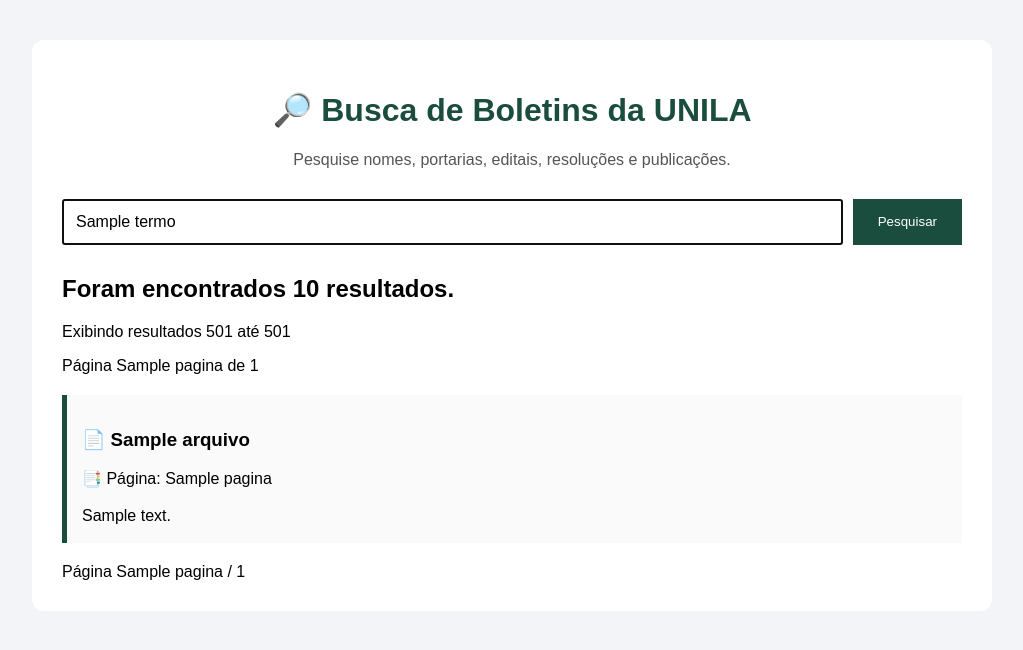
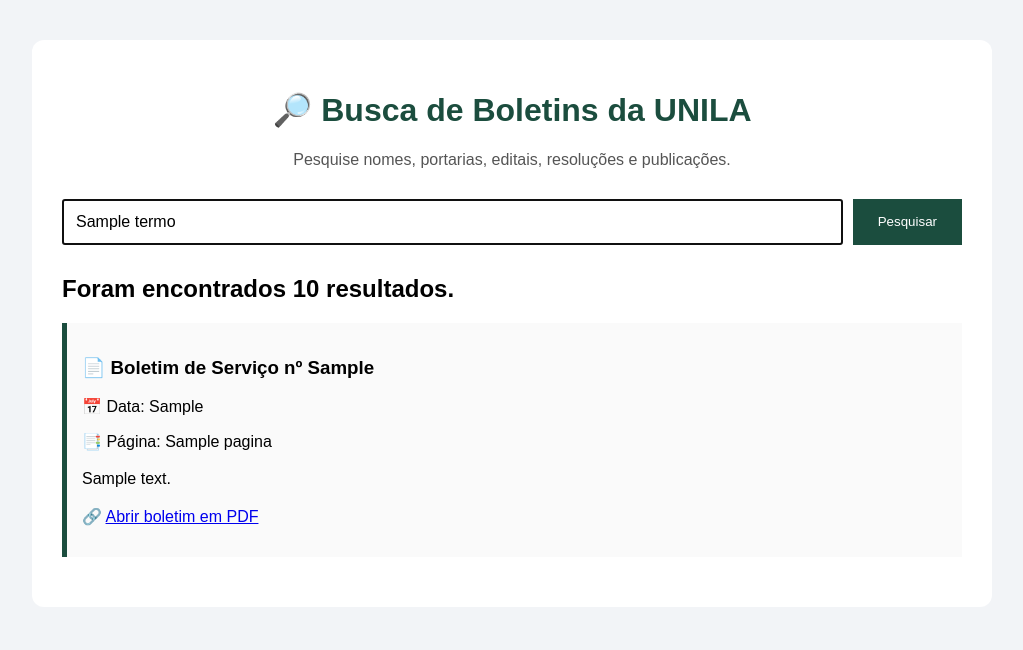
Before and after one commit to brunopsfoz-cell/busca-boletins, a Flask app: template templates/index.html in a window 1280 px wide. Shown: the top 650 px of the page, without its empty margins (128-1151 px from the left). Run offline with Flask 3, Linux system fonts and the light colour scheme; the template is opened without the code that fills it: most values are stand-ins (such as "Sample title", 1, 10 or a date in 2020).

Commit message:
Adicionar links dos boletins e informações

```diff
--- a/app.py
+++ b/app.py
@@ -55,6 +55,10 @@ def verificar_banco():
             "SELECT count(*) FROM paginas_fts"
         )
 
+        conn.execute(
+            "SELECT count(*) FROM documentos"
+        )
+
         conn.close()
 
         print("Banco OK")
@@ -96,6 +100,7 @@ def executar_busca(cursor, consulta, termo, peso):
 
     resultados = []
 
+
     for linha in cursor.fetchall():
 
         resultados.append(
@@ -103,11 +108,16 @@ def executar_busca(cursor, consulta, termo, peso):
                 "arquivo": linha["arquivo"],
                 "pagina": linha["pagina"],
                 "texto": linha["texto"],
+                "url": linha["url"],
+                "numero_boletim": linha["numero_boletim"],
+                "data_boletim": linha["data_boletim"],
                 "peso": peso
             }
         )
 
+
     return resultados
+
 
 
 
@@ -120,6 +130,51 @@ def buscar_nome(cursor, termo):
     palavras = termo.split()
 
 
+
+    consulta_base = """
+        SELECT
+
+            paginas_fts.arquivo,
+
+            paginas_fts.pagina,
+
+
+            snippet(
+                paginas_fts,
+                2,
+                '<mark>',
+                '</mark>',
+                '...',
+                300
+            ) AS texto,
+
+
+            documentos.url,
+
+            boletins_info.numero_boletim,
+
+            boletins_info.data_boletim
+
+
+        FROM paginas_fts
+
+
+        LEFT JOIN documentos
+
+        ON paginas_fts.arquivo = documentos.arquivo
+
+
+        LEFT JOIN boletins_info
+
+        ON paginas_fts.arquivo = boletins_info.arquivo
+
+
+        WHERE paginas_fts MATCH ?
+    """
+
+
+
+
     # ==================================================
     # 1 - NOME COMPLETO EXATO
     # ==================================================
@@ -129,34 +184,21 @@ def buscar_nome(cursor, termo):
 
     resultados += executar_busca(
         cursor,
-        """
-        SELECT
-            arquivo,
-            pagina,
-            snippet(
-                paginas_fts,
-                2,
-                '<mark>',
-                '</mark>',
-                '...',
-                250
-            ) AS texto
-        FROM paginas_fts
-        WHERE paginas_fts MATCH ?
-        """,
+        consulta_base,
         frase,
         100
     )
 
 
 
+
+
     # ==================================================
     # 2 - PROXIMIDADE
-    # Ex:
-    # ROBERTO NEAR CESAR NEAR COELHO
     # ==================================================
 
     if len(palavras) > 1:
+
 
         proximidade = " NEAR ".join(
             palavras
@@ -165,100 +207,73 @@ def buscar_nome(cursor, termo):
 
         resultados += executar_busca(
             cursor,
-            """
-            SELECT
-                arquivo,
-                pagina,
-                snippet(
-                    paginas_fts,
-                    2,
-                    '<mark>',
-                    '</mark>',
-                    '...',
-                    250
-                ) AS texto
-            FROM paginas_fts
-            WHERE paginas_fts MATCH ?
-            """,
+            consulta_base,
             proximidade,
             80
         )
 
 
 
+
+
+
     # ==================================================
-    # 3 - PELO MENOS DUAS PALAVRAS
+    # 3 - TODAS AS PALAVRAS
     # ==================================================
 
     if len(palavras) > 1:
 
-        duas_palavras = " AND ".join(
+
+        todas = " AND ".join(
             palavras
         )
 
 
         resultados += executar_busca(
             cursor,
-            """
-            SELECT
-                arquivo,
-                pagina,
-                snippet(
-                    paginas_fts,
-                    2,
-                    '<mark>',
-                    '</mark>',
-                    '...',
-                    250
-                ) AS texto
-            FROM paginas_fts
-            WHERE paginas_fts MATCH ?
-            """,
-            duas_palavras,
+            consulta_base,
+            todas,
             50
         )
 
 
 
+
+
+
+
     # ==================================================
-    # 4 - PALAVRAS SEPARADAS
+    # 4 - PALAVRAS SOLTAS
     # ==================================================
 
     resultados += executar_busca(
         cursor,
-        """
-        SELECT
-            arquivo,
-            pagina,
-            snippet(
-                paginas_fts,
-                2,
-                '<mark>',
-                '</mark>',
-                '...',
-                250
-            ) AS texto
-        FROM paginas_fts
-        WHERE paginas_fts MATCH ?
-        """,
+        consulta_base,
         termo,
         20
     )
 
 
 
+
+
+
     # Remove duplicados
+
     vistos = set()
 
     final = []
 
 
+
     for r in resultados:
+
 
         chave = (
             r["arquivo"],
             r["pagina"]
         )
+
 
         if chave not in vistos:
 
@@ -268,7 +283,10 @@ def buscar_nome(cursor, termo):
 
 
 
-    # Ordena pela relevância
+
+
+    # Mais relevantes primeiro
+
     final.sort(
         key=lambda x: x["peso"],
         reverse=True
@@ -286,6 +304,7 @@ def buscar_nome(cursor, termo):
 @app.route("/", methods=["GET", "POST"])
 def index():
 
+
     resultados = []
 
     termo = ""
@@ -300,12 +319,14 @@ def index():
         ).strip()
 
 
+
     else:
 
         termo = request.args.get(
             "busca",
             ""
         ).strip()
+
 
 
 
@@ -327,6 +348,7 @@ def index():
         conn.close()
 
 
+
         print(
             "Busca:",
             termo,
@@ -338,13 +360,21 @@ def index():
 
 
 
+
     return render_template(
+
         "index.html",
+
         resultados=resultados,
+
         termo=termo,
+
         total=len(resultados),
+
         pagina=1,
+
         total_paginas=1
+
     )
 
 
@@ -355,8 +385,13 @@ def index():
 
 if __name__ == "__main__":
 
+
     app.run(
+
         host="0.0.0.0",
+
         port=5000,
+
         debug=True
+
     )
--- a/templates/index.html
+++ b/templates/index.html
@@ -31,6 +31,7 @@
 
 
 
+
     <form method="POST">
 
 
@@ -53,24 +54,15 @@
 
 
 
+
     {% if resultados %}
+
 
 
         <h2>
             Foram encontrados {{ total }} resultados.
         </h2>
 
-
-        <p>
-            Exibindo resultados {{ ((pagina - 1) * 50) + 1 }}
-            até
-            {{ ((pagina - 1) * 50) + resultados|length }}
-        </p>
-
-
-        <p>
-            Página {{ pagina }} de {{ total_paginas }}
-        </p>
 
 
 
@@ -82,14 +74,43 @@
         <div class="resultado">
 
 
+
             <h3>
-                📄 {{ resultado['arquivo'] }}
+
+                {% if resultado['numero_boletim'] %}
+
+                    📄 Boletim de Serviço nº {{ resultado['numero_boletim'] }}
+
+                {% else %}
+
+                    📄 {{ resultado['arquivo'] }}
+
+                {% endif %}
+
+
             </h3>
+
+
+
+
+
+            {% if resultado['data_boletim'] %}
+
+            <p>
+                📅 Data: {{ resultado['data_boletim'] }}
+            </p>
+
+            {% endif %}
+
+
+
 
 
             <p>
                 📑 Página: {{ resultado['pagina'] }}
             </p>
+
+
 
 
 
@@ -101,27 +122,24 @@
 
 
 
-        </div>
 
 
 
-        {% endfor %}
+            {% if resultado['url'] %}
+
+            <p>
+
+                🔗
+
+                <a
+                    href="{{ resultado['url'] }}"
+                    target="_blank"
+                >
+                    Abrir boletim em PDF
+                </a>
 
 
-
-
-
-
-        <div class="paginacao">
-
-
-
-            {% if pagina > 1 %}
-
-
-            <a href="/?busca={{ termo|urlencode }}&pagina={{ pagina - 1 }}">
-                ⬅ Anterior
-            </a>
+            </p>
 
 
             {% endif %}
@@ -130,27 +148,13 @@
 
 
 
-            <span>
-                Página {{ pagina }} / {{ total_paginas }}
-            </span>
+        </div>
 
 
 
 
 
-            {% if pagina < total_paginas %}
-
-
-            <a href="/?busca={{ termo|urlencode }}&pagina={{ pagina + 1 }}">
-                Próxima ➡
-            </a>
-
-
-            {% endif %}
-
-
-
-        </div>
+        {% endfor %}
 
 
 
```
